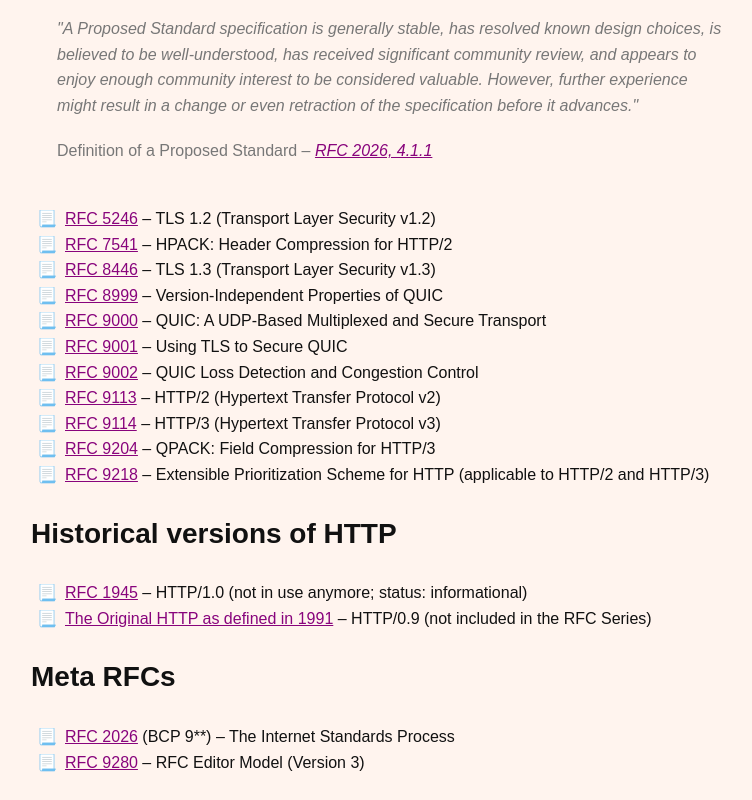
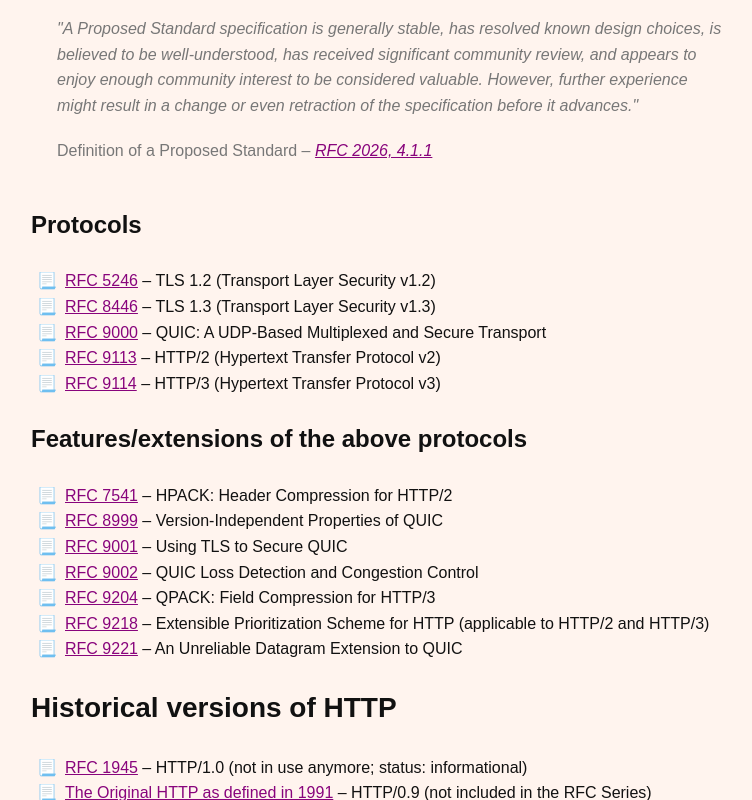
Before and after one commit to azaleamollis/azaleamollis.github.io, an Eleventy site: page src/posts/rfc-collection-http3-quic.html in a window 1280 px wide. Shown: the part 2000-2800 px from the top of the page, without its empty margins (249-1001 px from the left). Built offline with nearby package versions, Linux system fonts and the light colour scheme; Eleventy itself is replaced by a stand-in of ours; files that its build step writes are made by us from their sources.

Commit message:
updated blog post

```diff
--- a/src/posts/rfc-collection-http3-quic.html
+++ b/src/posts/rfc-collection-http3-quic.html
@@ -2,6 +2,7 @@
 title:  "The most important RFCs to understand HTTP/3 and QUIC"
 subtitle: "A non-comprehensive collection of specifications related to HTTP and the underlying security and transport-layer protocols"
 date:   "2022-08-24"
+lastupdate: "2022-09-01"
 permalink: "/rfc-collection-http3-quic.html"
 ogimg: "og-rfc.jpg"
 ftimg: "ft-rfc.jpg"
@@ -46,18 +47,26 @@ ftimg: "ft-rfc.jpg"
    before it advances.&quot;</p><p class="bq-source">Definition of a Proposed Standard &ndash; <cite><a href="https://www.rfc-editor.org/rfc/rfc2026.html#section-4.1.1">RFC 2026, 4.1.1</a></cite></p>
 </blockquote>
 
+<h3>Protocols</h3>
+
 <ul class="document-list">
     <li><a href="https://www.rfc-editor.org/info/rfc5246">RFC 5246</a> &ndash; TLS 1.2 (Transport Layer Security v1.2)</li>
+    <li><a href="https://www.rfc-editor.org/info/rfc8446">RFC 8446</a> &ndash; TLS 1.3 (Transport Layer Security v1.3)</li>
+    <li><a href="https://www.rfc-editor.org/info/rfc9000">RFC 9000</a> &ndash; QUIC: A UDP-Based Multiplexed and Secure Transport</li>
+    <li><a href="https://www.rfc-editor.org/info/rfc9113">RFC 9113</a> &ndash; HTTP/2 (Hypertext Transfer Protocol v2)</li>
+    <li><a href="https://www.rfc-editor.org/info/rfc9114">RFC 9114</a> &ndash; HTTP/3 (Hypertext Transfer Protocol v3)</li>
+</ul>
+
+<h3>Features/extensions of the above protocols</h3>
+
+<ul class="document-list">
     <li><a href="https://www.rfc-editor.org/info/rfc7541">RFC 7541</a> &ndash; HPACK: Header Compression for HTTP/2</li>
-    <li><a href="https://www.rfc-editor.org/info/rfc8446">RFC 8446</a> &ndash; TLS 1.3 (Transport Layer Security v1.3)</li>
     <li><a href="https://www.rfc-editor.org/info/rfc8999">RFC 8999</a> &ndash; Version-Independent Properties of QUIC</li>
-    <li><a href="https://www.rfc-editor.org/info/rfc9000">RFC 9000</a> &ndash; QUIC: A UDP-Based Multiplexed and Secure Transport</li>
     <li><a href="https://www.rfc-editor.org/info/rfc9001">RFC 9001</a> &ndash; Using TLS to Secure QUIC</li>
     <li><a href="https://www.rfc-editor.org/info/rfc9002">RFC 9002</a> &ndash; QUIC Loss Detection and Congestion Control</li>
-    <li><a href="https://www.rfc-editor.org/info/rfc9113">RFC 9113</a> &ndash; HTTP/2 (Hypertext Transfer Protocol v2)</li>
-    <li><a href="https://www.rfc-editor.org/info/rfc9114">RFC 9114</a> &ndash; HTTP/3 (Hypertext Transfer Protocol v3)</li>
-    <li><a href="https://www.rfc-editor.org/info/rfc9204">RFC 9204</a> &ndash; QPACK: Field Compression for HTTP/3</li>
+     <li><a href="https://www.rfc-editor.org/info/rfc9204">RFC 9204</a> &ndash; QPACK: Field Compression for HTTP/3</li>
     <li><a href="https://www.rfc-editor.org/info/rfc9218">RFC 9218</a> &ndash; Extensible Prioritization Scheme for HTTP (applicable to HTTP/2 and HTTP/3)</li>
+    <li><a href="https://www.rfc-editor.org/info/rfc9221">RFC 9221</a> &ndash; An Unreliable Datagram Extension to QUIC</li>
 </ul>
 
 <h2>Historical versions of HTTP</h2>
```
